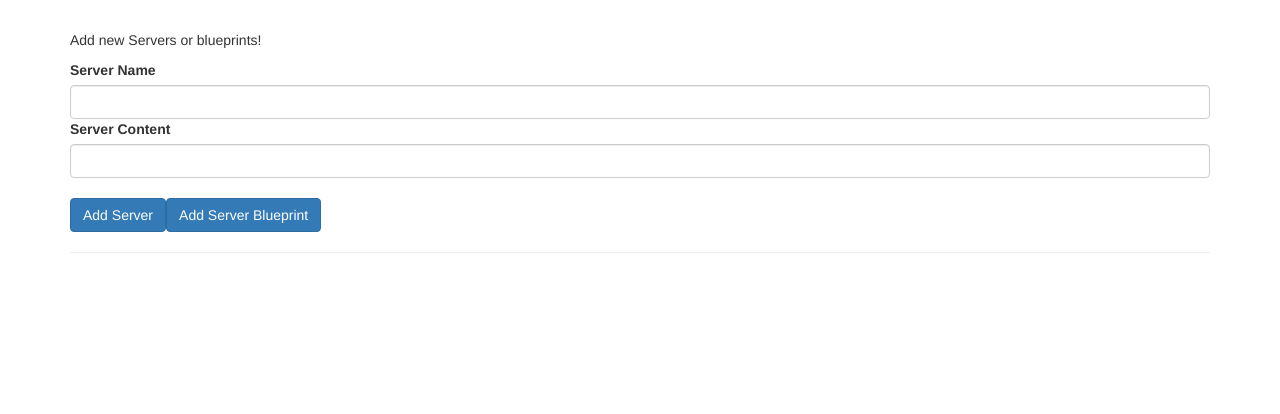
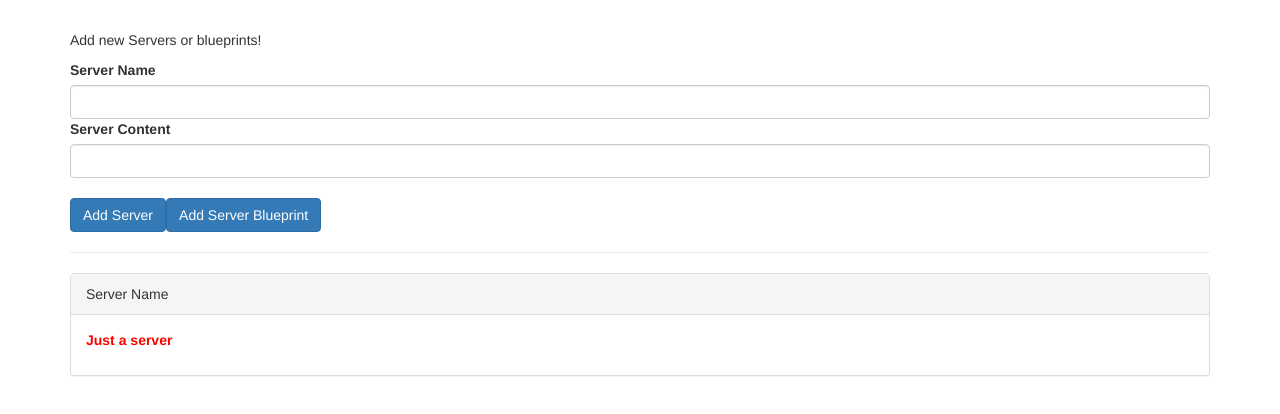
Before and after one commit to r4vaa/angular-cmp-databinding, an Angular app: page / in a window 1280 px wide. Shown: the top 414 px of the page. Built offline with nearby package versions, Linux system fonts and the light colour scheme.

Commit message:
binding to custom properties

```diff
--- a/src/app/app.component.html
+++ b/src/app/app.component.html
@@ -5,6 +5,7 @@
     <div class="col-xs-12">
 <app-server-element
 *ngFor=" let serverElement of serverElements"
+[element]="serverElement"
 ></app-server-element>
     </div>
   </div>
--- a/src/app/app.component.ts
+++ b/src/app/app.component.ts
@@ -6,7 +6,9 @@ import { Component } from '@angular/core';
   styleUrls: ['./app.component.css']
 })
 export class AppComponent {
-  serverElements = [];
+  serverElements = [{
+    type:'server',name:'Server Name', content:'Just a server'
+  }];
 
 
 
--- a/src/app/cockpit/cockpit.component.ts
+++ b/src/app/cockpit/cockpit.component.ts
@@ -15,18 +15,18 @@ export class CockpitComponent implements OnInit {
   }
 
   onAddServer() {
-    this.serverElements.push({
-      type: 'server',
-      name: this.newServerName,
-      content: this.newServerContent
-    });
+    // this.serverElements.push({
+    //   type: 'server',
+    //   name: this.newServerName,
+    //   content: this.newServerContent
+    // });
   }
 
   onAddBlueprint() {
-    this.serverElements.push({
-      type: 'blueprint',
-      name: this.newServerName,
-      content: this.newServerContent
-    });
+    // this.serverElements.push({
+    //   type: 'blueprint',
+    //   name: this.newServerName,
+    //   content: this.newServerContent
+    // });
   }
 }
--- a/src/app/server-element/server-element.component.ts
+++ b/src/app/server-element/server-element.component.ts
@@ -1,4 +1,4 @@
-import { Component, OnInit } from '@angular/core';
+import { Component, OnInit, Input } from '@angular/core';
 
 @Component({
   selector: 'app-server-element',
@@ -6,7 +6,7 @@ import { Component, OnInit } from '@angular/core';
   styleUrls: ['./server-element.component.css']
 })
 export class ServerElementComponent implements OnInit {
-
+     @Input() element : { type: string, name: string, content: string};
   constructor() { }
 
   ngOnInit(): void {
```
